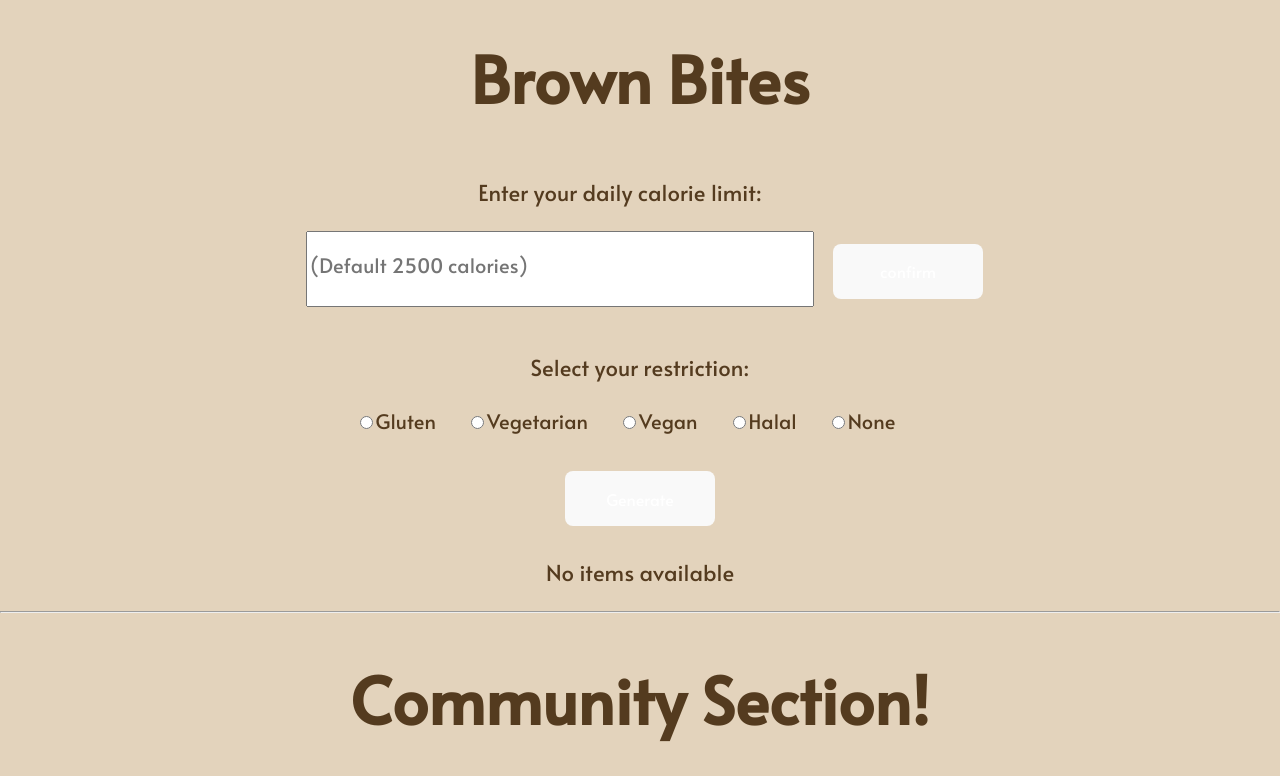
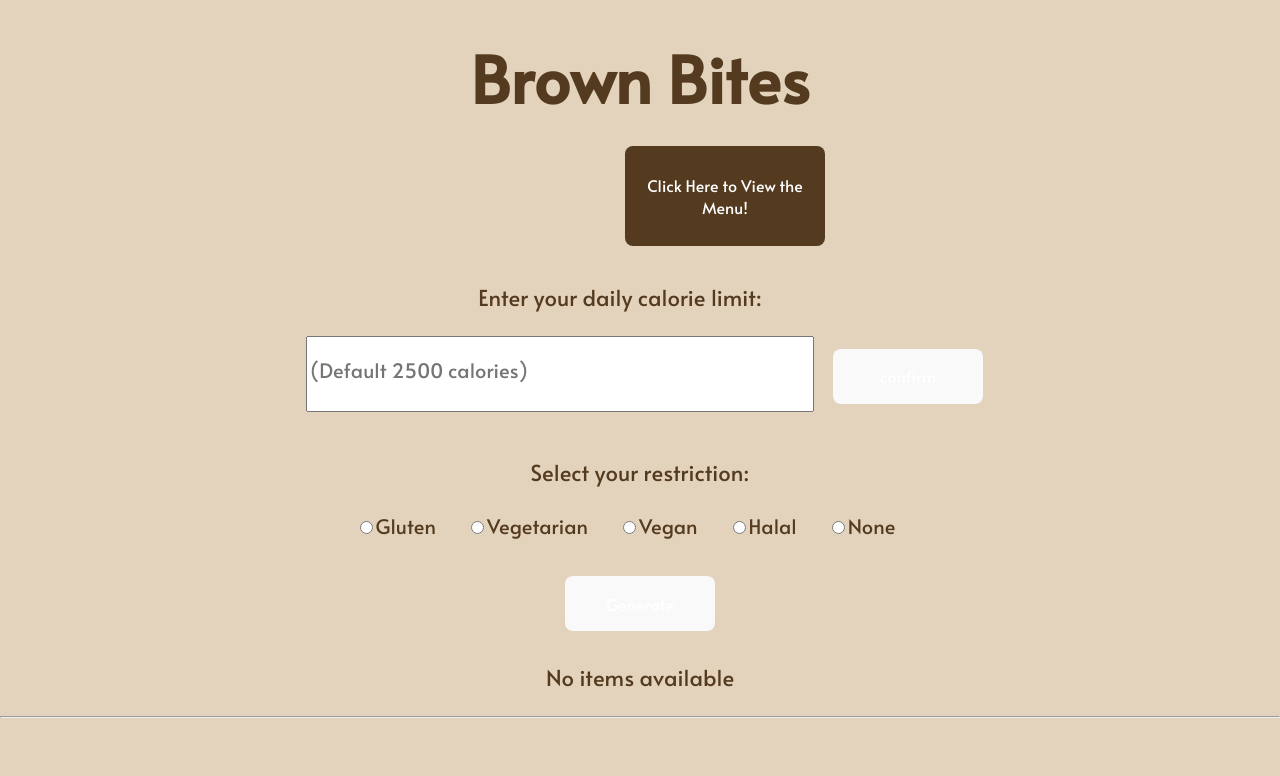
Before and after one commit to cs0320-f23/term-project-ssoufan-cpbryant-dsedarou-aye15, a React (Vite) app in the folder frontend/repl/: page / in a window 1280 px wide. Shown: the top 776 px of the page. Built offline with nearby package versions, Linux system fonts and the light colour scheme.

Commit message:
Feat/Created button to make specialty menu appear. TODO: Finish popup functionality

```diff
--- a/frontend/repl/src/components/Display.tsx
+++ b/frontend/repl/src/components/Display.tsx
@@ -8,6 +8,7 @@ import { Selector, searchCommandFunction } from "./Selector";
 import { CommunityHistory } from "./CommnityHistory";
 import { CommunityInput } from "./CommunityInput";
 import { Generate } from "./Generate";
+import { MenuButton } from "./MenuButton";
 
 /**
  * The main component.
@@ -24,7 +25,6 @@ export default function Display() {
   const [communityHistory, setCommunityHistory] = useState<string[]>([]);
   const [commandString, setCommandString] = useState<string>(""); // Initialize commandString state
   const [itemsProp, setSelectedItems] = useState<any[]>([]); // New state for selected items
-
 
   // Function to add a meal to the meal plan
   const addMeal = (meal: string) => {
@@ -44,7 +44,11 @@ export default function Display() {
     // Remove this line: setSelectedItems(itemsProp);
 
     // Call the searchCommandFunction and update items directly
-    const result = await searchCommandFunction(selectedOption, commandString, setSelectedItems);
+    const result = await searchCommandFunction(
+      selectedOption,
+      commandString,
+      setSelectedItems
+    );
 
     // const result = await searchCommandFunction(selectedOption);
   };
@@ -53,6 +57,7 @@ export default function Display() {
     <div className="Display">
       {/* <History history={history} />
       <hr></hr> */}
+      <MenuButton />
       <p className="limit">Enter your daily calorie limit:</p>
       <Input
         history={history}
@@ -62,7 +67,11 @@ export default function Display() {
       {/* <p>Select any restrictions:</p> */}
       <Selector onSelect={handleSelect} commandString={commandString} />
       <Generate />
-<Calendar mealPlan={mealPlan} removeMeal={removeMeal} itemsProp={itemsProp} />
+      <Calendar
+        mealPlan={mealPlan}
+        removeMeal={removeMeal}
+        itemsProp={itemsProp}
+      />
       <div className="repl">
         <hr></hr>
         <p className="App-header">
--- /dev/null
+++ b/frontend/repl/src/components/MenuButton.tsx
@@ -0,0 +1,11 @@
+import "../styles/main.css";
+import { Dispatch, ReactElement, SetStateAction, useState } from "react";
+import React from "react";
+
+export function MenuButton() {
+  return (
+    <div id="MenuButtonDiv">
+      <button id="MenuButton">Click Here to View the Menu!</button>
+    </div>
+  );
+}
--- a/frontend/repl/src/styles/main.css
+++ b/frontend/repl/src/styles/main.css
@@ -8,7 +8,6 @@
   position: relative;
   min-height: 100vh;
   font-family: "font";
-
 }
 
 .limit {
@@ -71,7 +70,7 @@ body {
   margin-top: 50px;
 }
 
-.generate{
+.generate {
   margin-bottom: 30px;
 }
 
@@ -140,7 +139,7 @@ button {
 
 input[type="radio"]:checked + .radio-label:before {
   background-color: #543b1f; /* Color when selected */
-    font-family: "font";
+  font-family: "font";
 }
 
 label {
@@ -186,7 +185,7 @@ label {
   display: flex;
   justify-content: center;
   align-items: center;
-  background-color: #e3d3bc
+  background-color: #e3d3bc;
 }
 
 .centered-button {
@@ -196,3 +195,15 @@ label {
   /* margin-bottom: 100px; */
   cursor: pointer;
 }
+
+#MenuButtonDiv {
+  left: 50%;
+  bottom: 20%;
+}
+
+#MenuButton {
+  background-color: #543b1f;
+  width: 200px;
+  height: 100px;
+  transform: translate(310%, -30%);
+}
```
